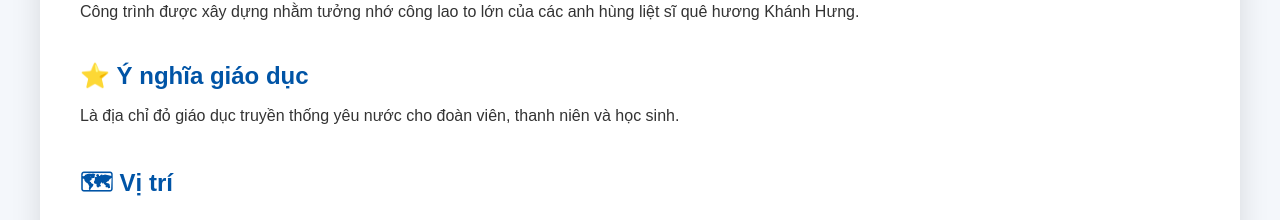
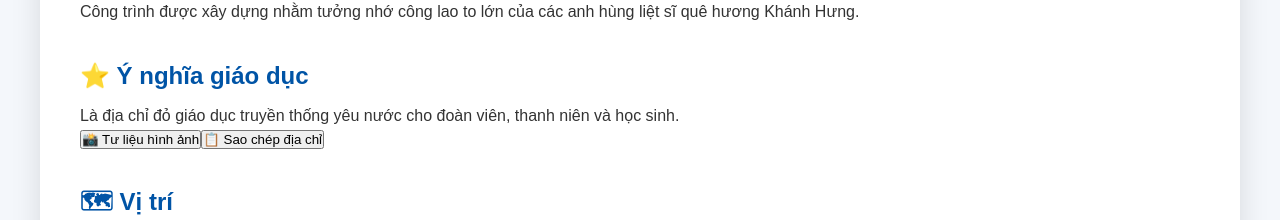
Before and after one commit to doanxakhanhhung/diachido-khanhhung, a React (Vite) app: page /chi-tiet/1 in a window 1280 px wide. Shown: the part 1018-1238 px from the top of the page. Built offline with nearby package versions, Linux system fonts and the light colour scheme.

Commit message:
Update ChiTiet.jsx

```diff
--- a/src/pages/ChiTiet.jsx
+++ b/src/pages/ChiTiet.jsx
@@ -46,7 +46,6 @@ function ChiTiet() {
   const openLightbox = (index) => {
 
     setCurrentImage(index);
-
     setLightboxOpen(true);
 
   };
@@ -108,7 +107,11 @@ function ChiTiet() {
           window.location.href
         );
 
-        alert("Đã sao chép liên kết!");
+        setToast("Đã sao chép liên kết!");
+
+        setTimeout(() => {
+          setToast("");
+        }, 2000);
 
       }
 
@@ -155,6 +158,59 @@ function ChiTiet() {
   };
 
 
+  // ===========================
+  // SAO CHÉP ĐỊA CHỈ
+  // ===========================
+
+  const copyAddress = async () => {
+
+    try {
+
+      await navigator.clipboard.writeText(
+        item.diachi
+      );
+
+      setToast("Đã sao chép địa chỉ!");
+
+      setTimeout(() => {
+        setToast("");
+      }, 2000);
+
+    } catch (error) {
+
+      setToast("Không thể sao chép địa chỉ.");
+
+      setTimeout(() => {
+        setToast("");
+      }, 2500);
+
+    }
+
+  };
+
+
+  // ===========================
+  // CUỘN ĐẾN THƯ VIỆN ẢNH
+  // ===========================
+
+  const scrollToGallery = () => {
+
+    const gallery = document.querySelector(
+      ".gallery"
+    );
+
+    if (gallery) {
+
+      gallery.scrollIntoView({
+        behavior: "smooth",
+        block: "start",
+      });
+
+    }
+
+  };
+
+
   return (
 
     <>
@@ -163,7 +219,6 @@ function ChiTiet() {
         className="detail-container"
         data-aos="fade-up"
       >
-
 
         {/* ===========================
             ẢNH ĐẠI DIỆN
@@ -189,11 +244,8 @@ function ChiTiet() {
               {item.ten}
             </h1>
 
-
             <div className="detail-address">
-
               📍 {item.diachi}
-
             </div>
 
           </div>
@@ -204,10 +256,6 @@ function ChiTiet() {
           =========================== */}
 
           <div className="detail-quick-info">
-
-
-
-            {/* HÌNH ẢNH */}
 
             <div className="quick-info-item">
 
@@ -229,8 +277,6 @@ function ChiTiet() {
 
             </div>
 
-
-
           </div>
 
 
@@ -240,24 +286,18 @@ function ChiTiet() {
 
           <div className="detail-share">
 
-
             <div className="detail-share-title">
-
               📤 Chia sẻ địa chỉ đỏ
-
             </div>
 
 
             <div className="detail-share-buttons">
 
-
               <button
                 className="share-btn share"
                 onClick={sharePage}
               >
-
                 📤 Chia sẻ
-
               </button>
 
 
@@ -265,11 +305,8 @@ function ChiTiet() {
                 className="share-btn copy"
                 onClick={copyLink}
               >
-
                 📋 Sao chép liên kết
-
               </button>
-
 
             </div>
 
@@ -337,8 +374,6 @@ function ChiTiet() {
 
               </div>
 
-
-
             </div>
 
 
@@ -348,11 +383,36 @@ function ChiTiet() {
 
             <div className="detail-map">
 
-
               <div className="detail-map-box">
 
 
-                {/* GOOGLE MAP */}
+                {/* ===========================
+                    TƯ LIỆU HÌNH ẢNH
+                =========================== */}
+
+                <button
+                  className="detail-map-action"
+                  onClick={scrollToGallery}
+                >
+                  📸 Tư liệu hình ảnh
+                </button>
+
+
+                {/* ===========================
+                    SAO CHÉP ĐỊA CHỈ
+                =========================== */}
+
+                <button
+                  className="detail-map-action"
+                  onClick={copyAddress}
+                >
+                  📋 Sao chép địa chỉ
+                </button>
+
+
+                {/* ===========================
+                    GOOGLE MAP
+                =========================== */}
 
                 <h2>
                   🗺 Vị trí
@@ -376,7 +436,9 @@ function ChiTiet() {
                 </iframe>
 
 
-                {/* CHỈ ĐƯỜNG */}
+                {/* ===========================
+                    CHỈ ĐƯỜNG
+                =========================== */}
 
                 <a
                   href={`https://www.google.com/maps/search/?api=1&query=${encodeURIComponent(
@@ -393,7 +455,6 @@ function ChiTiet() {
                   </button>
 
                 </a>
-
 
 
               </div>
@@ -480,6 +541,12 @@ function ChiTiet() {
         />
 
       )}
+
+
+      {/* ===========================
+          TOAST
+      =========================== */}
+
       {toast && (
 
         <div className="toast-message">
```
Lines whose indentation alone changed are shown as unchanged.
